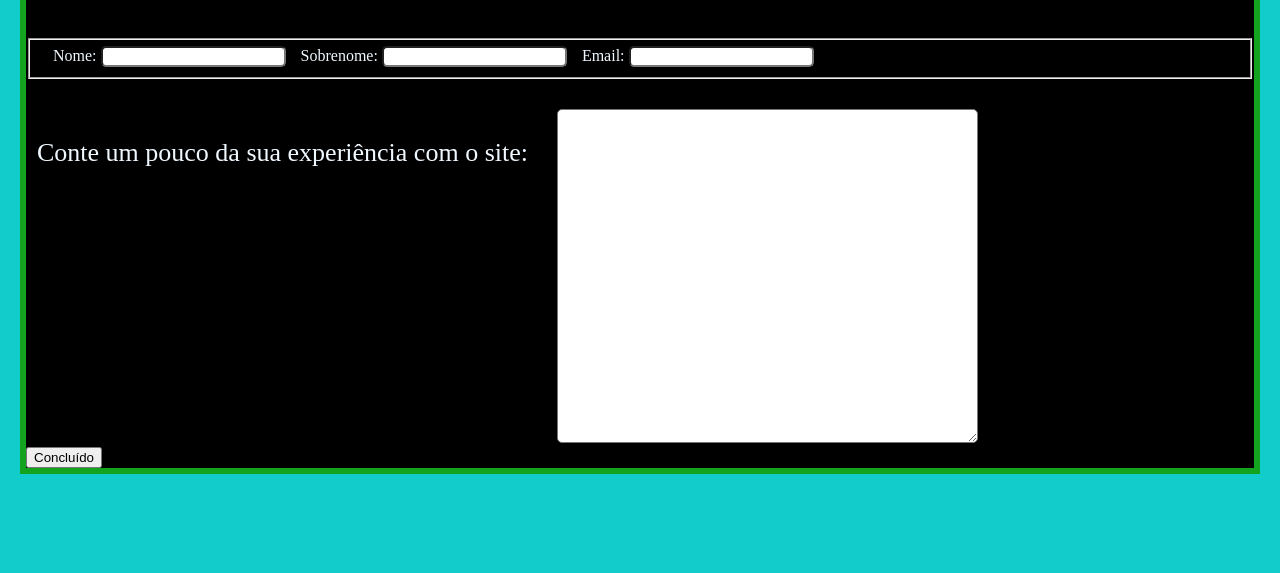
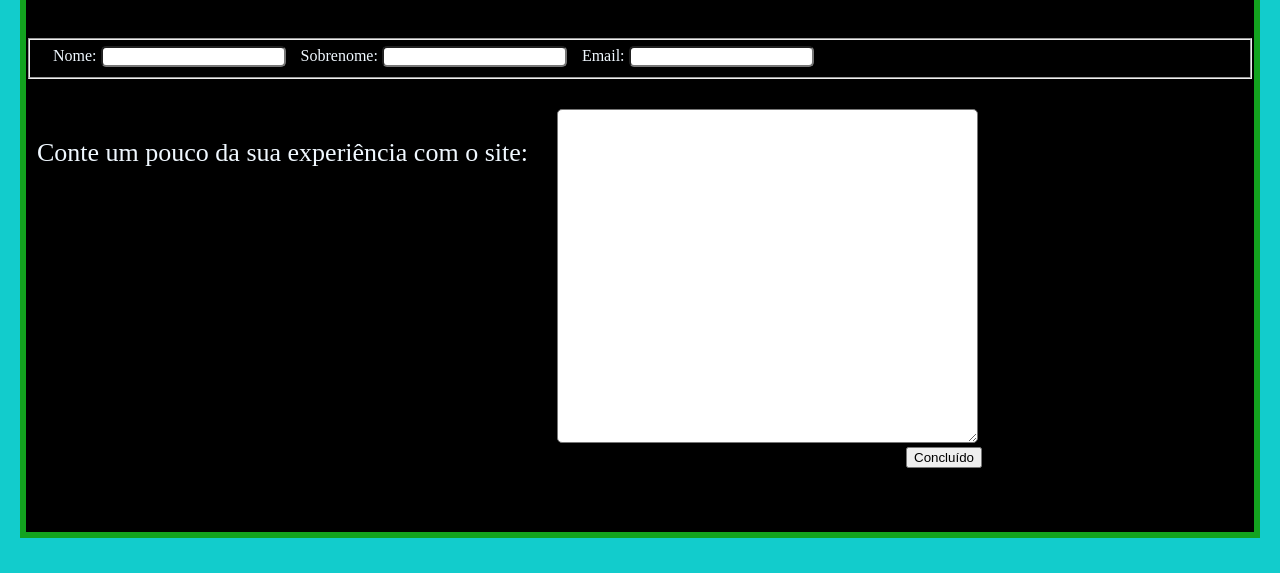
Before and after one commit to Xande-2007/Projeto2, a plain HTML site: page Suporte.html in a window 1280 px wide. Shown: the part 227-800 px from the top of the page. Drawn offline with Linux system fonts and the light colour scheme.

Commit message:
finalizando

```diff
--- a/Suporte.html
+++ b/Suporte.html
@@ -27,6 +27,7 @@
             </ul>
         </nav>
         </header>
+        <form action="" method="post"></form>
         <main>
             <h1>Contate-nos!</h1>
             <p id="subtitulo">Insira sua informações e relate seu problema!</p>
--- a/styles.css
+++ b/styles.css
@@ -114,3 +114,8 @@ textarea{
 .espace{
     padding-top: 30px;
 }
+button{
+    margin-left: 55rem;
+    margin-bottom: 4rem;
+
+}
```
